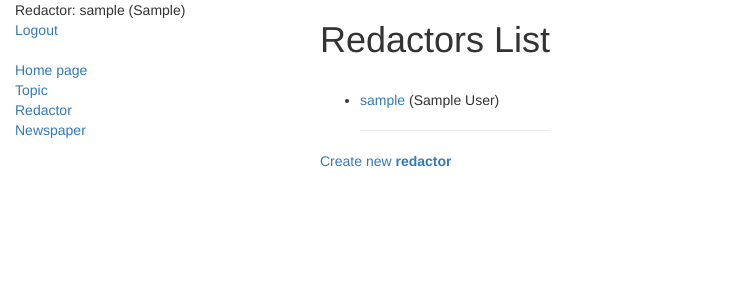
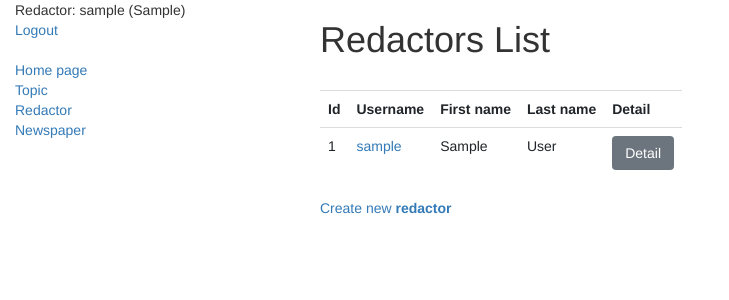
Before and after one commit to muhactive/newspaper-agency, a Django app: page /redactors/ in a window 1280 px wide. Shown: the top 300 px of the page, without its empty margins (0-729 px from the left). Run offline with Django 3.2, Linux system fonts and the light colour scheme; the visitor is signed in with stand-in values (Sample User, id 1); data comes from the database, SQL or seed files in the repository; some libraries are stand-ins or nearby versions.

Commit message:
fix redactor_list.html add button Detail and create view as table

```diff
--- a/templates/newspaper/redactor_list.html
+++ b/templates/newspaper/redactor_list.html
@@ -3,14 +3,28 @@
 {% block content %}
   <h1>Redactors List</h1>
   <br>
-  {% for redactor in redactor_list %}
-      <ul>
-        <li><a href="{% url 'newspaper:redactor-detail' pk=redactor.id %}">{{ redactor.username }} </a>
-          ({{ redactor.first_name }} {{ redactor.last_name }})</li>
-        <hr>
-      </ul>
-  {% empty %}
-    <p>There are no redactors now</p>
-  {% endfor %}
+  {% if redactor_list %}
+    <table class="table">
+      <tr>
+        <th>Id</th>
+        <th>Username</th>
+        <th>First name</th>
+        <th>Last name</th>
+        <th>Detail</th>
+      </tr>
+    {% for redactor in redactor_list %}
+        <tr>
+          <td>{{ redactor.id }}</td>
+          <td>
+            <a href="{% url 'newspaper:redactor-detail' pk=redactor.id %}">{{ redactor.username }}</a>
+          </td>
+          <td>{{ redactor.first_name }}</td>
+          <td>{{ redactor.last_name }}</td>
+          <td><a class="btn btn-secondary" href="{% url 'newspaper:redactor-detail' pk=redactor.id %}">Detail</a></td>
+        </tr>
+
+    {% endfor %}
+      </table>
+  {% endif %}
   <p><a href="{% url 'newspaper:redactor-create' %}">Create new <strong>redactor</strong></a> </p>
 {% endblock %}
```
